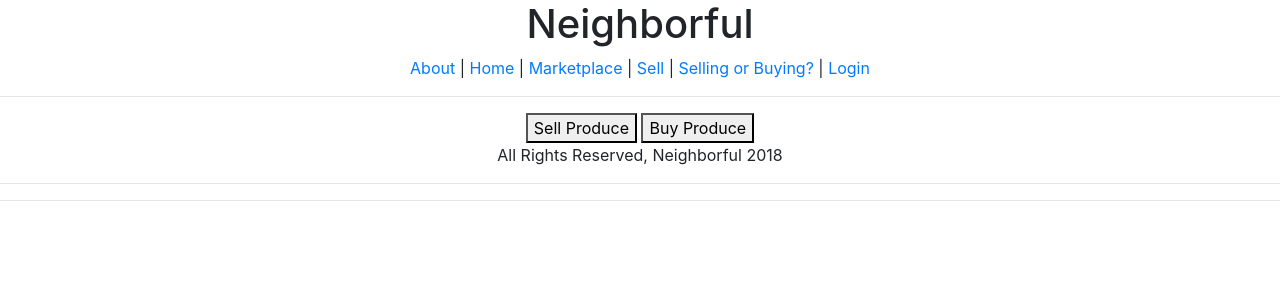
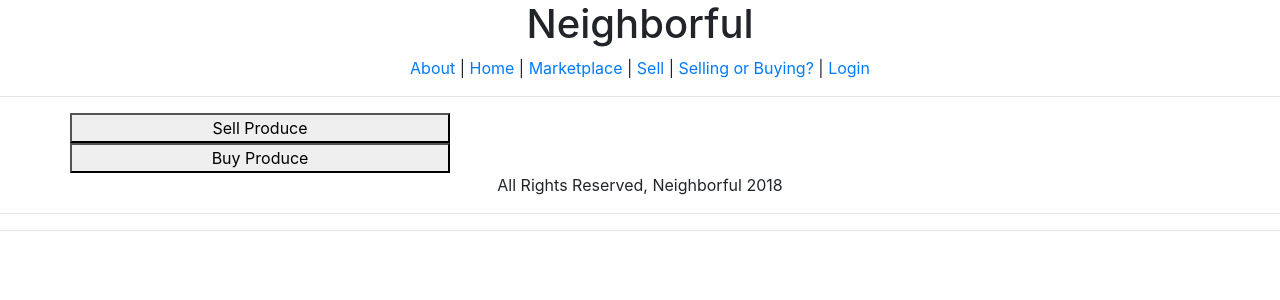
Before and after one commit to njang/neighborful, a Django app: page /sellOrBuy/ in a window 1280 px wide. Shown: the top 300 px of the page. Run offline with Django 3.2, Linux system fonts and the light colour scheme; some libraries are stand-ins or nearby versions.

Commit message:
adds bootstrap grid to sellOrBuy.html

```diff
--- a/main_app/templates/sellOrBuy.html
+++ b/main_app/templates/sellOrBuy.html
@@ -3,7 +3,13 @@
 
 {% block content %}
 {% include "./header.html" %}
-<button>Sell Produce</button>
-<button>Buy Produce</button>
+<div class="container">
+  <div class="row">
+    <button class="col-md-4">Sell Produce</button>
+  </div>
+  <div class="row">
+    <button class="col-md-4">Buy Produce</button>
+  </div>
+</div>
 {% include "./footer.html" %}
 {% endblock %}
```
